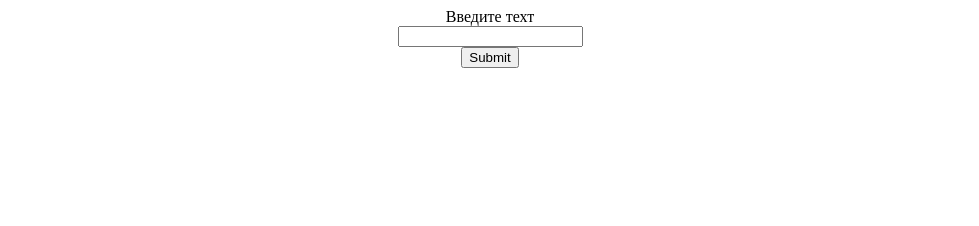
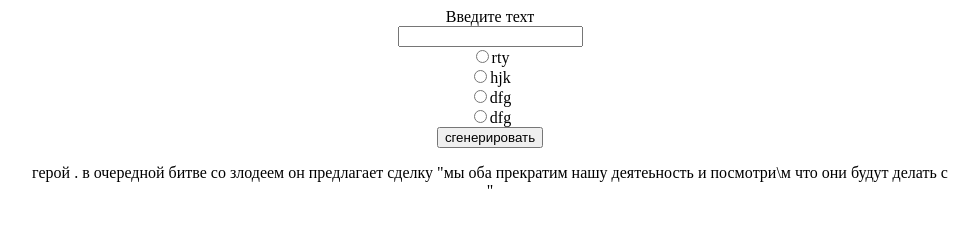
Before and after one commit to Mamat2/Form, a plain HTML site: page index.html in a window 1280 px wide. Shown: the whole page, without its empty margins (150-1129 px from the left). Drawn offline with Linux system fonts and the light colour scheme.

Commit message:
еще формы

```diff
--- a/index.html
+++ b/index.html
@@ -7,20 +7,37 @@
 </head>
 <body>
 <center>
-	<!-- <label for="indificator">ВВедите техт</label>
+<form action="" id="idForm" >
+	<label for="nameInput">Введите техт </label>
 	<br>
-	<input type="text" id="indificator">
+	<input type="text" name="nameInput">
 	<br>
-	<input type="radio" name="bodyPiese" value="">
-	<label for="bodyPiese">усы</label> -->
-<form action="" onsubmit="submitAction(this)" name="nameForm">
-	<label for="nameInput">Введите техт </label>
-	 <br>
-	 <input type="text" name="nameInput">
-	 <br>
-	 <input type="submit" name="send">
+	<input type="radio" name="dddd">rty
+	<br>
+	<input type="radio" name="dddd">hjk
+	<br>
+	<input type="radio" name="dddd">dfg
+	<br>
+	<input type="radio" name="dddd">dfg
+	<br>
+	<input type="button" name="but2" onclick="submitAction(getElementById('idForm'))" value="сгенерировать">
+
 </form>
+
+	<p> <div id="hero"></div> герой . в очередной битве со злодеем он предлагает сделку  "мы оба прекратим нашу деятеьность и посмoтри\м что они будут делать с <div></div> "</p>
+
 </center>
 <script type="text/javascript" src="script.js"></script>
 </body>
 </html>
+
+<!-- <form action="" name="nameForm" id="idForm">
+<label for="nameInput">Введите техт </label>
+ <br>
+ <input type="text" name="nameInput">
+ <br>
+<input type="button" name="but2" onclick="submitAction(getElementById('idForm'))" value="сгенерировать">
+</form>
+<div id="story" style="width:500px"></div>-->
+
+<!--Женатая пара, проклятая бессмертием, оживляет их отношения, «убивая» друг друга разными способами.-->
--- a/script.js
+++ b/script.js
@@ -1,3 +1,6 @@
+
+
 function submitAction(form) {
-	alert("прувейт,"+form.nameInput.value);// body...
+	var hero = getElementById("nameInput");
+	hero.innerHTML=form.hero.value;
 }
```
